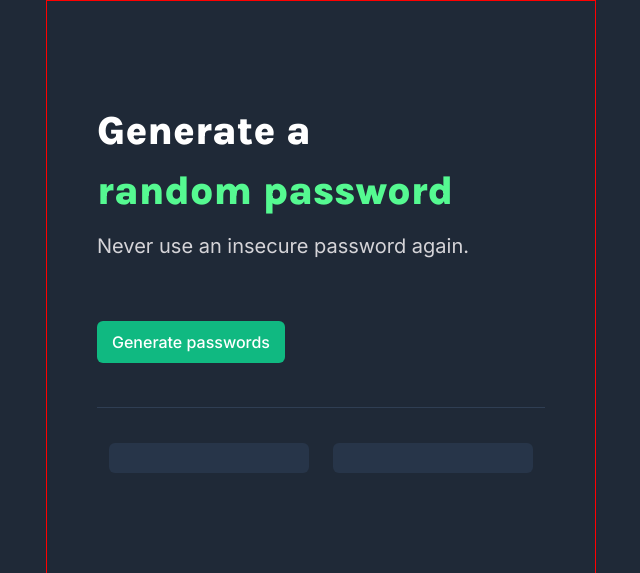
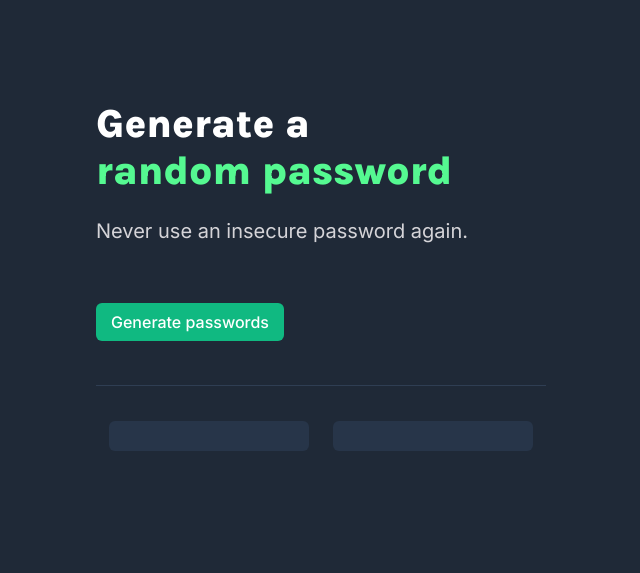
Before and after one commit to DemetreD/password-generator, a plain HTML site: page index.html in a window 1280 px wide. Shown: the top 573 px of the page, without its empty margins (319-959 px from the left). Drawn offline with Linux system fonts and the light colour scheme.

Commit message:
Remove line height

```diff
--- a/style.css
+++ b/style.css
@@ -7,7 +7,6 @@
 * {
   margin: 0;
   padding: 0;
-  line-height: 1.5;
 }
 body {
   background: #1f2937;
@@ -17,7 +16,6 @@ body {
 .container {
   margin: 0 auto;
   width: 550px;
-  border: 1px solid red;
   padding: 100px 50px;
 }
 
@@ -26,7 +24,7 @@ body {
   font-family: "Karla", sans-serif;
   font-weight: 800;
   font-size: 40px;
-  margin-bottom: 10px;
+  margin-bottom: 25px;
 }
 
 .container__title span {
```
